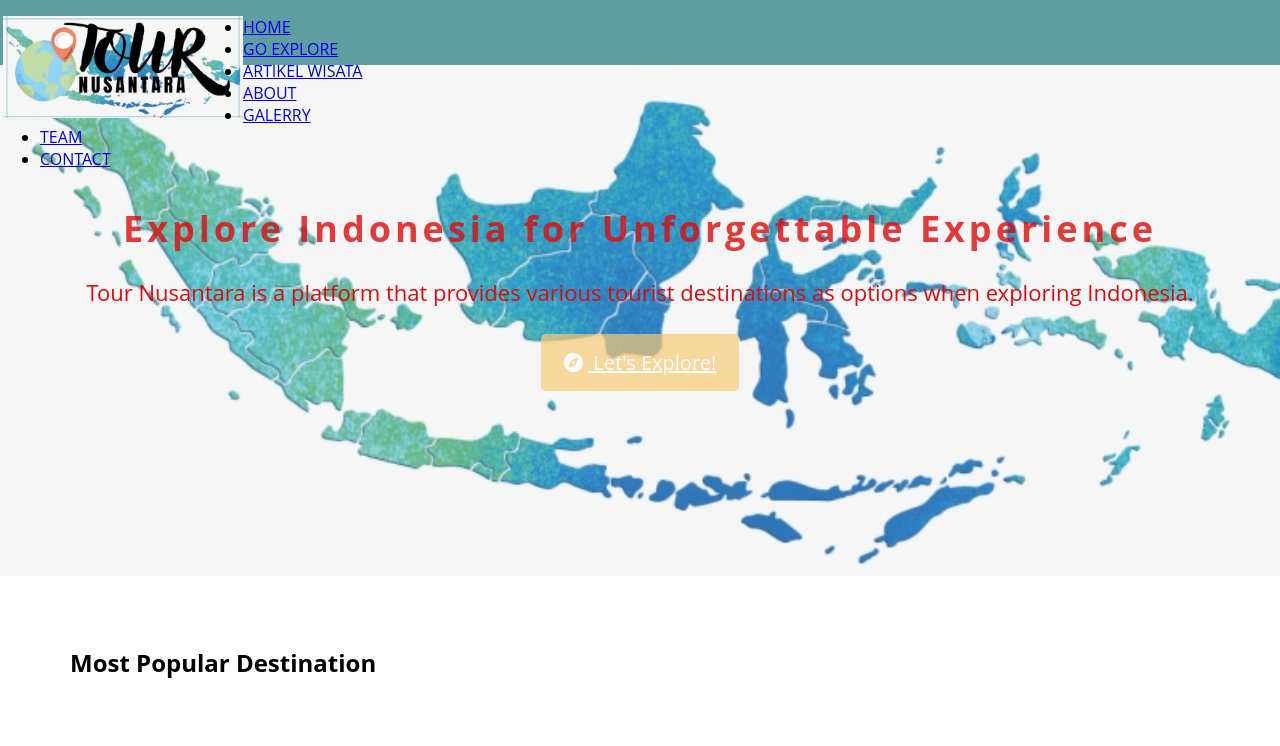
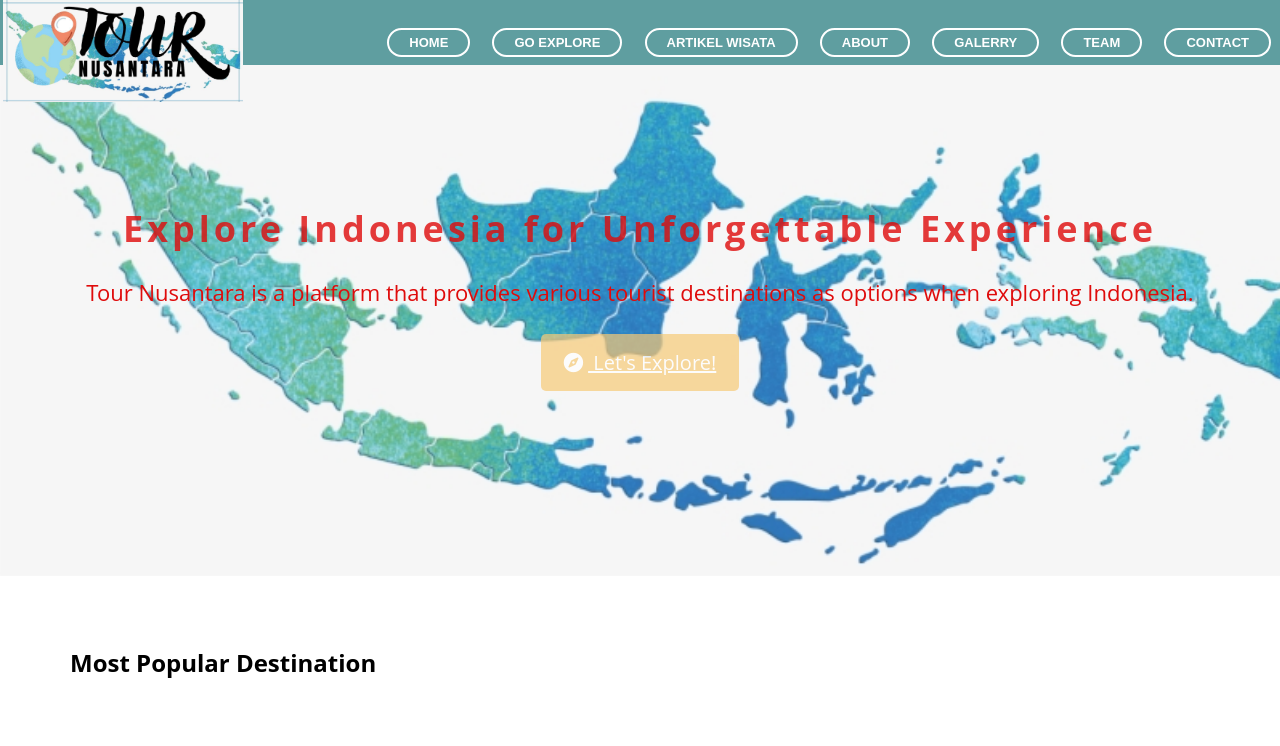
Before and after one commit to nadyacecilia/A12, a plain HTML site: page index.html in a window 1280 px wide. Shown: the top 746 px of the page. Drawn offline with Linux system fonts and the light colour scheme; files whose address does not match are found by name.

Commit message:
Update stylesheet.css

```diff
--- a/stylesheet.css
+++ b/stylesheet.css
@@ -220,14 +220,15 @@ header {
     display: block;
 }
 
-.logo ul{
+ul{
     float: right;
     margin-top: 30px;
 }
-.logo ul li{
+ul li{
     display: inline-table;
 }
-.logo ul li a{
+
+ul li a{
     text-decoration: aqua;
     color: #fff;
     padding: 5px 20px;
@@ -239,14 +240,17 @@ header {
     font-weight: bold;
     font-family: Arial, Helvetica, sans-serif;
 }
-.logo ul li a:hover{
+
+ul li a:hover{
     background-color: aqua;
     color: black;
 }
+
 ul li.active a{
     background-color: blue;
     color: blue;
 }
+
 .logo img{
     float: left;
     width: 240px;
@@ -255,10 +259,12 @@ ul li.active a{
     margin-left: 3px;
     cursor: pointer;
 }
+
 .navbar{
     max-width: 4000px;
     margin: auto;
 }
+
 .contents{
     position: absolute;
     top: 30%;
```
